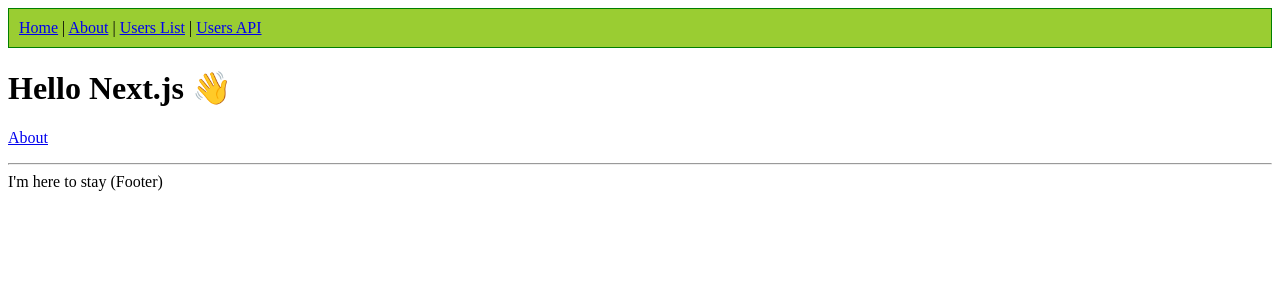
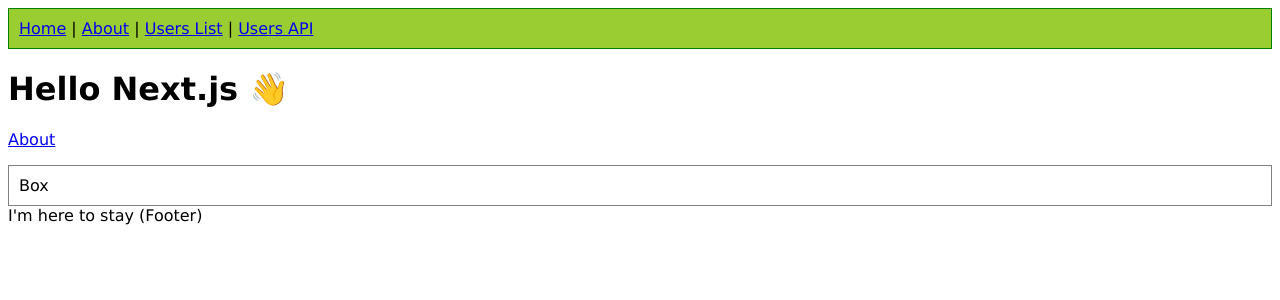
Before and after one commit to abhaynath/nextjs-app1, a Next.js app: page / in a window 1280 px wide. Shown: the top 300 px of the page. Built offline with nearby package versions, Linux system fonts and the light colour scheme.

Commit message:
ui change

```diff
--- a/components/Layout.module.css
+++ b/components/Layout.module.css
@@ -3,3 +3,6 @@
   padding: 10px;
   background: yellowgreen;
 }
+.wrap {
+  font-family: "verdana";
+}
--- a/components/Layout.tsx
+++ b/components/Layout.tsx
@@ -1,7 +1,9 @@
 import React, { ReactNode } from "react";
 import Link from "next/link";
 import Head from "next/head";
+
 import styles from "./Layout.module.css";
+import { Box } from "./box";
 
 type Props = {
   children?: ReactNode;
@@ -9,7 +11,7 @@
 };
 
 const Layout = ({ children, title = "This is the default title" }: Props) => (
-  <div>
+  <div className={styles.wrap}>
     <Head>
       <title>{title}</title>
       <meta charSet="utf-8" />
@@ -33,7 +35,7 @@
     </header>
     {children}
     <footer>
-      <hr />
+      <Box></Box>
       <span>I'm here to stay (Footer)</span>
     </footer>
   </div>
--- /dev/null
+++ b/components/box/box.module.css
@@ -0,0 +1,4 @@
+.box {
+  padding: 10px;
+  border: 1px solid grey;
+}
--- /dev/null
+++ b/components/box/index.tsx
@@ -0,0 +1,6 @@
+import React from "react";
+import styles from "./box.module.css";
+
+export const Box = () => {
+  return <div className={styles.box}>Box</div>;
+};
```
Also changed, not shown: package.json (+7 -1 lines), 1 other file (tests, documents, lock files or other folders).
